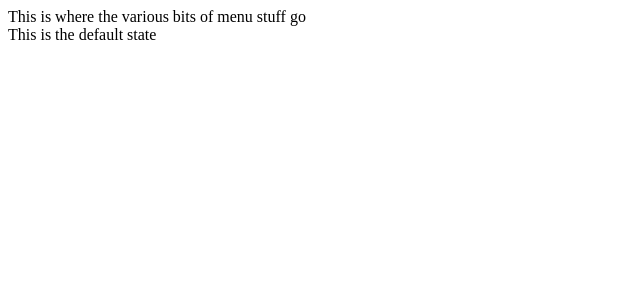
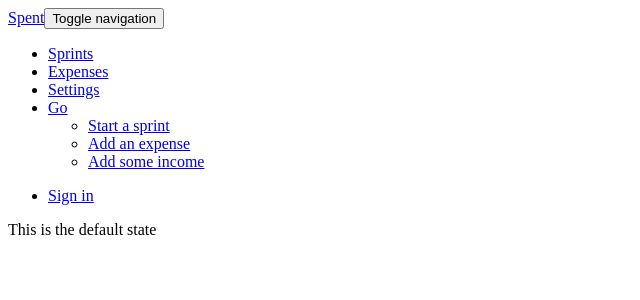
Before and after one commit to mplauman/spent, a React app: page / in a window 1280 px wide. Shown: the top 300 px of the page, without its empty margins (0-640 px from the left). Built offline with nearby package versions, Linux system fonts and the light colour scheme; the HTML template or start-up script is replaced by a standard one.

Commit message:
Add a bootstrap navbar.
Not wired up to anything yet.

```diff
--- a/package.json
+++ b/package.json
@@ -14,6 +14,7 @@
     "express": "^4.16.3",
     "pug": "^2.0.3",
     "react": "^16.4.0",
+    "react-bootstrap": "^0.32.1",
     "react-dom": "^16.4.0"
   },
   "devDependencies": {
--- a/src/components/App.js
+++ b/src/components/App.js
@@ -17,6 +17,18 @@ class App extends React.Component {
     });
   }
 
+  startSprint = () => {
+    console.info('start a new sprint');
+  }
+
+  addExpense = () => {
+    console.info('add an expense');
+  }
+
+  addIncome = () => {
+    console.info('add income');
+  }
+
   state = {
     child: <DefaultState onStateClick={this.switchToNewState} />
   };
@@ -24,8 +36,14 @@ class App extends React.Component {
   render() {
     return (
       <div>
-        <MenuBar />
+        <MenuBar
+          startSprint={this.startSprint}
+          addExpense={this.addExpense}
+          addIncome={this.addIncome}
+        />
+
         {this.state.child}
+
       </div>
     );
   }
--- a/src/components/MenuBar.js
+++ b/src/components/MenuBar.js
@@ -1,13 +1,40 @@
 import React from 'react';
+import PropTypes from 'prop-types';
+import {Navbar, NavItem, Nav, NavDropdown, MenuItem} from 'react-bootstrap';
 
 class MenuBar extends React.Component {
   render() {
     return (
-      <div className='menuBar'>
-        <div>This is where the various bits of menu stuff go</div>
-      </div>
+      <Navbar collapseOnSelect>
+        <Navbar.Header>
+          <Navbar.Brand>
+            <a href='#home'>Spent</a>
+          </Navbar.Brand>
+          <Navbar.Toggle />
+        </Navbar.Header>
+        <Navbar.Collapse>
+          <Nav>
+            <NavItem eventKey={1} href='#'>Sprints</NavItem>
+            <NavItem eventKey={2} href='#'>Expenses</NavItem>
+            <NavItem eventKey={3} href='#'>Settings</NavItem>
+            <NavDropdown eventKey={4} title='Go' id='basic-nav-dropdown'>
+              <MenuItem eventKey={4.1}>Start a sprint</MenuItem>
+              <MenuItem eventKey={4.2}>Add an expense</MenuItem>
+              <MenuItem eventKey={4.3}>Add some income</MenuItem>
+            </NavDropdown>
+          </Nav>
+          <Nav pullRight>
+            <NavItem eventKey={1} href='#'>Sign in</NavItem>
+          </Nav>
+        </Navbar.Collapse>
+      </Navbar>
     );
   }
 }
+MenuBar.propTypes = {
+  startSprint: PropTypes.func.isRequired,
+  addExpense: PropTypes.func.isRequired,
+  addIncome: PropTypes.func.isRequired,
+};
 
 export default MenuBar;
```
Also changed, not shown: 1 other file (tests, documents, lock files or other folders).
